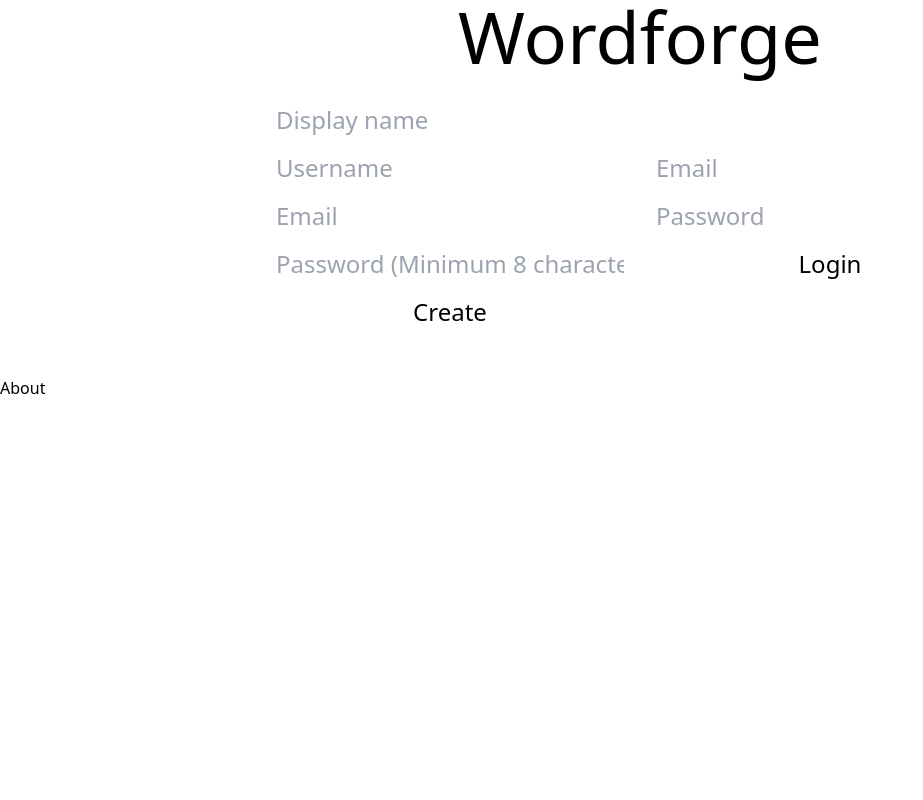
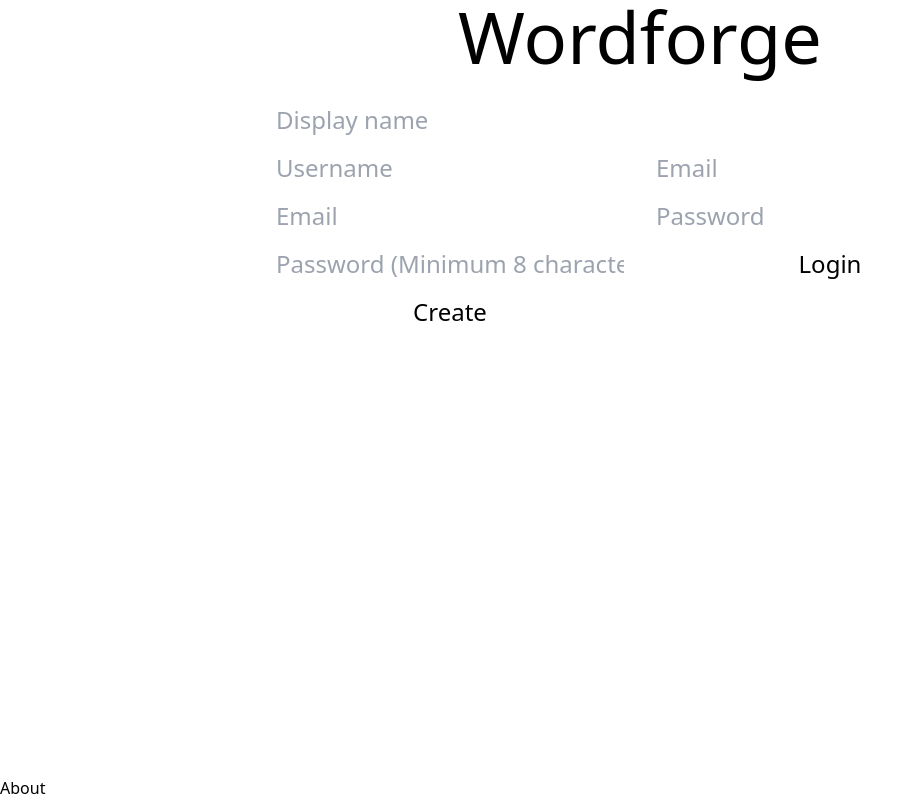
Before and after one commit to Grafcube/wordforge, a SvelteKit app in the folder ui/: page / in a window 1280 px wide. Shown: the whole page, without its empty margins (0-923 px from the left). Built offline with nearby package versions, Linux system fonts and the light colour scheme.

Commit message:
Validate struct fields

```diff
--- a/ui/src/routes/+page.svelte
+++ b/ui/src/routes/+page.svelte
@@ -21,6 +21,8 @@
       <p class={feedback.color}>{feedback.message}</p>
     {/if}
   </div>
+</main>
 
-  <a href="/about">About</a>
-</main>
+<footer>
+  <a href="/about" class="fixed inset-x-0 bottom-0">About</a>
+</footer>
```
Also changed, not shown: 1 other file (tests, documents, lock files or other folders).
